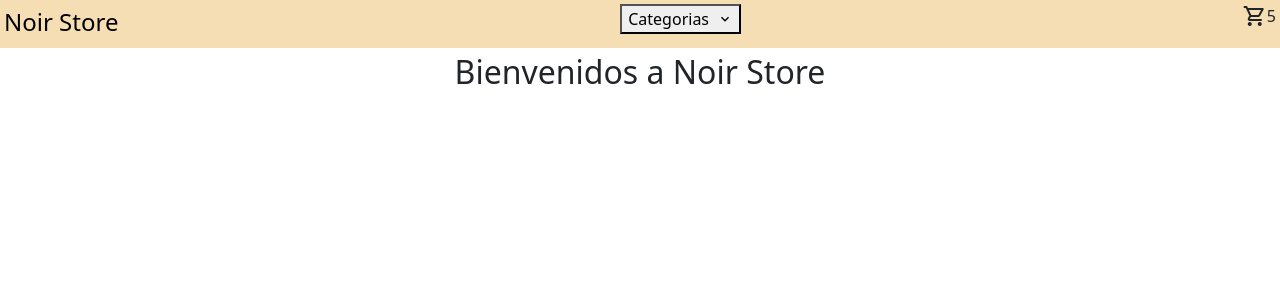
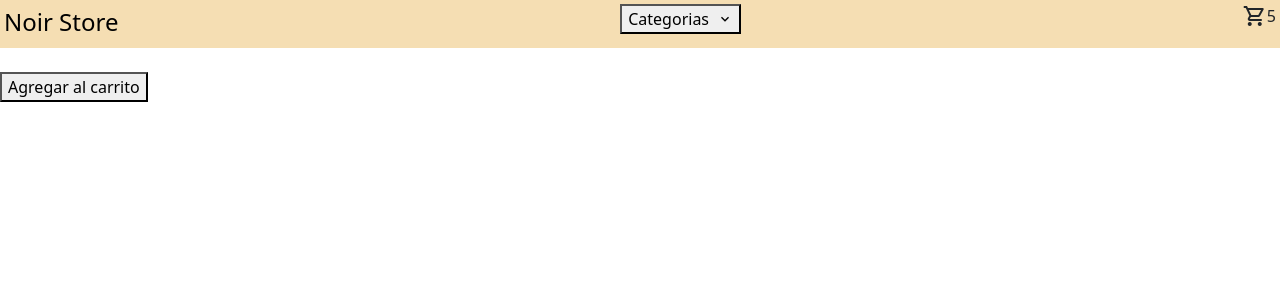
Before and after one commit to tomasbianco09/Curso-React, a React (Vite) app: page / in a window 1280 px wide. Shown: the top 300 px of the page. Built offline with nearby package versions, Linux system fonts and the light colour scheme; the HTML template or start-up script is replaced by a standard one.

Commit message:
Agregando componentes item

```diff
--- a/src/App.jsx
+++ b/src/App.jsx
@@ -1,14 +1,13 @@
 import React from 'react'
 import NavBar from './components/NavBar'
+import Item from './components/Item'
 import ItemListContainer from './components/ItemListContainer'
 
 const App = () => {
   return (
     <>
       <NavBar/>
-      <ItemListContainer
-      greeting="Bienvenidos a Noir Store"
-      />
+      <Item/>
     </>
   )
 }
--- /dev/null
+++ b/src/components/Item.jsx
@@ -0,0 +1,22 @@
+import React from 'react'
+import { Card, CardHeader, Heading, CardBody, Text, CardFooter, Button } from '@chakra-ui/react'
+
+const Item = ({nombre, description, stock}) => {
+  return (
+    <>
+      <Card>
+        <CardHeader>
+          <Heading size='md'> {nombre} </Heading>
+        </CardHeader>
+        <CardBody>
+          <Text> {description} </Text>
+        </CardBody>
+        <CardFooter>
+          <Button>Agregar al carrito</Button>
+        </CardFooter>
+      </Card>
+    </>
+  )
+}
+
+export default Item
--- /dev/null
+++ b/src/components/ItemList.jsx
@@ -0,0 +1,21 @@
+import React from 'react'
+import Item from './Item'
+import { Container } from "@chakra-ui/react"
+
+const ItemList = ({productos}) => {
+  return (
+    <>
+      <Container>
+        {productos.map((producto) => (
+          <Item
+            nombre={producto.nombre}
+            description={producto.description}
+            stock={producto.stock}
+          />
+        ))}
+      </Container>
+    </>
+  );
+}
+
+export default ItemList
--- a/src/components/ItemListContainer.jsx
+++ b/src/components/ItemListContainer.jsx
@@ -1,10 +1,36 @@
 import React from 'react'
+import ItemList from './ItemList'
 
-const ItemListContainer = ({greeting}) => {
+const ItemListContainer = () => {
+
+  const productos = [
+    { id: 1, nombre: "buzo A", description: "buzo 2", stock: 2 },
+    { id: 2, nombre: "buzo B", description: "buzo 3", stock: 4 },
+    { id: 3, nombre: "buzo C", description: "buzo 1", stock: 5 }
+  ]
+
+  const getProductos = new Promise((resolve, reject) => {
+    if (productos.length > 0) {
+      setTimeout(() => {
+        resolve(productos)
+      }, 2000)
+    } else {
+      reject(new Error("No hay datos"))
+    }
+  })
+
+  getProductos
+    .then((res) => {
+      console.log(res)
+    })
+    .catch((error) => {
+      console.log(error)
+    })
+
   return (
-    <div className='saludo'>
-      <p>{greeting}</p>
-    </div>
+    <>
+      <ItemList productos={productos} />
+    </>
   )
 }
 
```
Also changed, not shown: src/index.css (line endings or trailing spaces).
